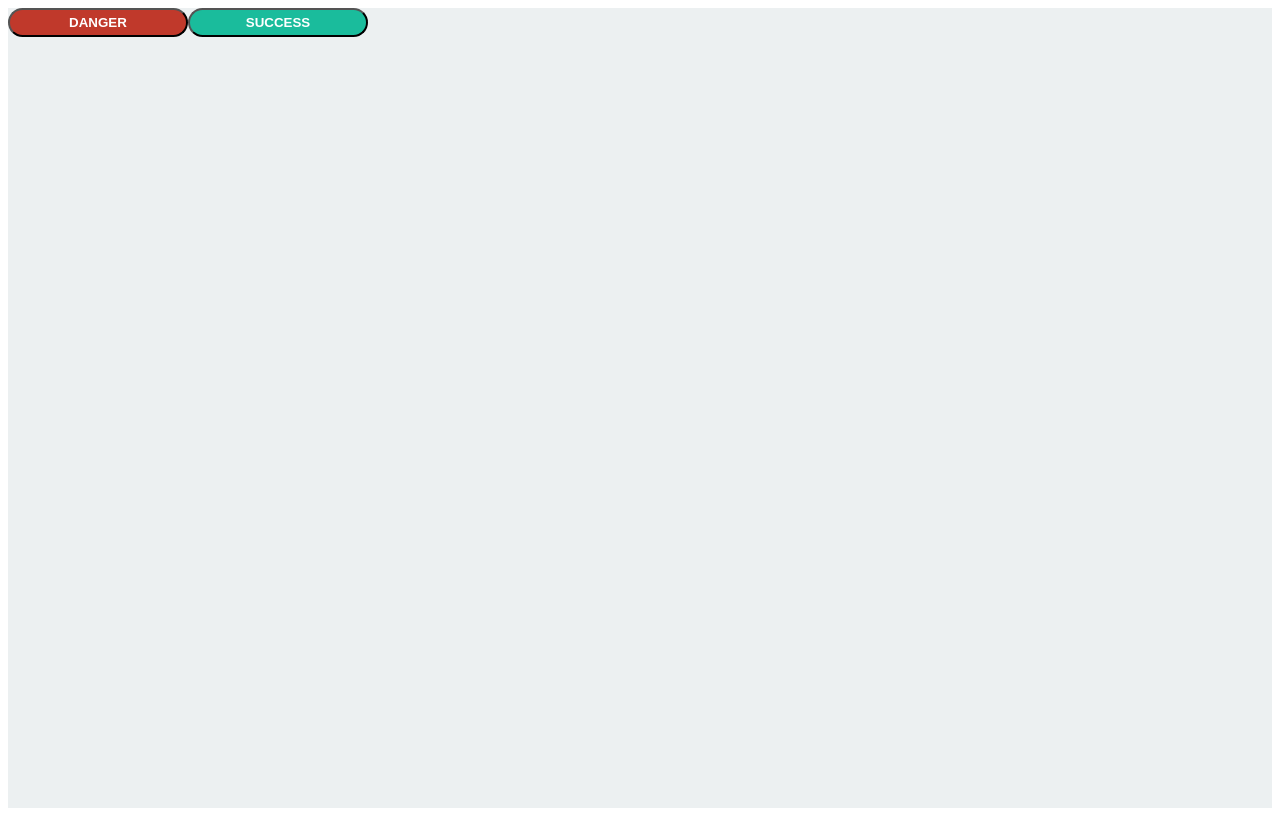
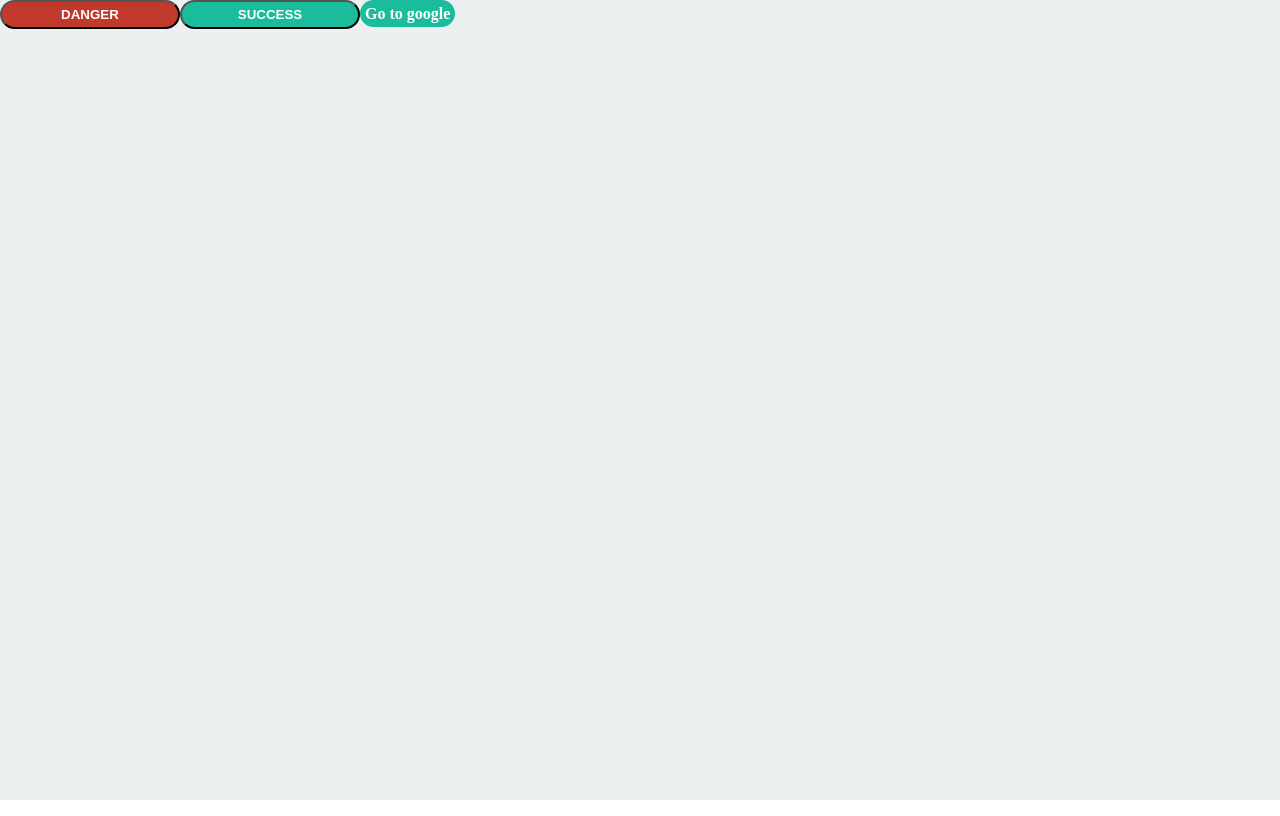
Before and after one commit to antaehyeon/hello-styled-components, a React (Create React App) app: page / in a window 1280 px wide. Built offline with nearby package versions, Linux system fonts and the light colour scheme.

Commit message:
Feat: withComponent 및 Anchor 사용

```diff
--- a/src/App.js
+++ b/src/App.js
@@ -1,11 +1,20 @@
 import React from "react";
-import styled from "styled-components";
+import styled, { createGlobalStyle } from "styled-components";
+
+const GlobalStyle = createGlobalStyle`
+  body {
+    padding: 0;
+    margin: 0;
+  }
+`;
 
 const App = () => {
   return (
     <Container>
+      <GlobalStyle />
       <Button danger>DANGER</Button>
       <Button success>SUCCESS</Button>
+      <Anchor href="http://google.com">Go to google</Anchor>
     </Container>
   );
 };
@@ -31,4 +40,8 @@
   background-color: ${props => (props.danger ? "#c0392b" : "#1abc9c")};
 `;
 
+const Anchor = styled(Button.withComponent("a"))`
+  text-decoration: none;
+`;
+
 export default App;
```
